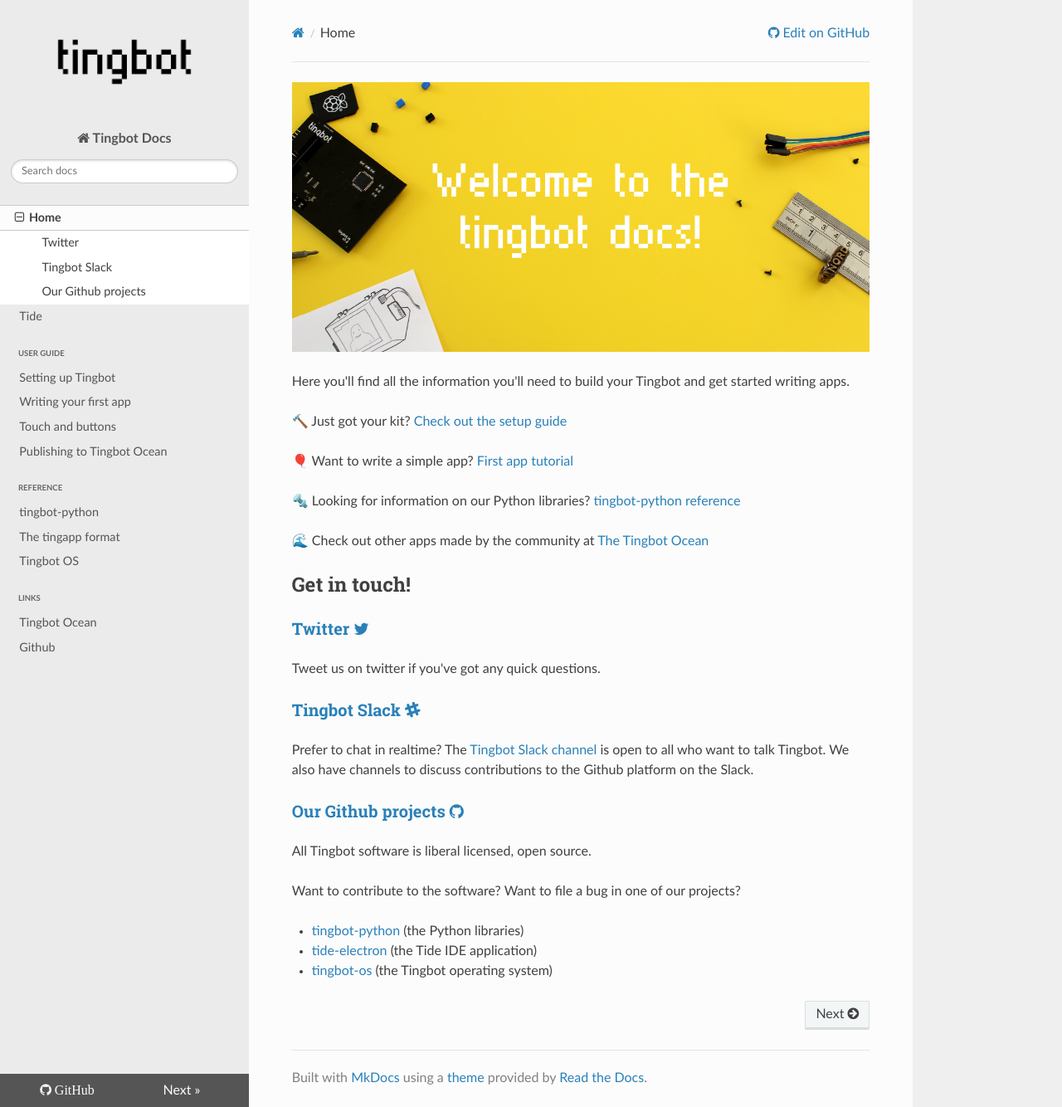
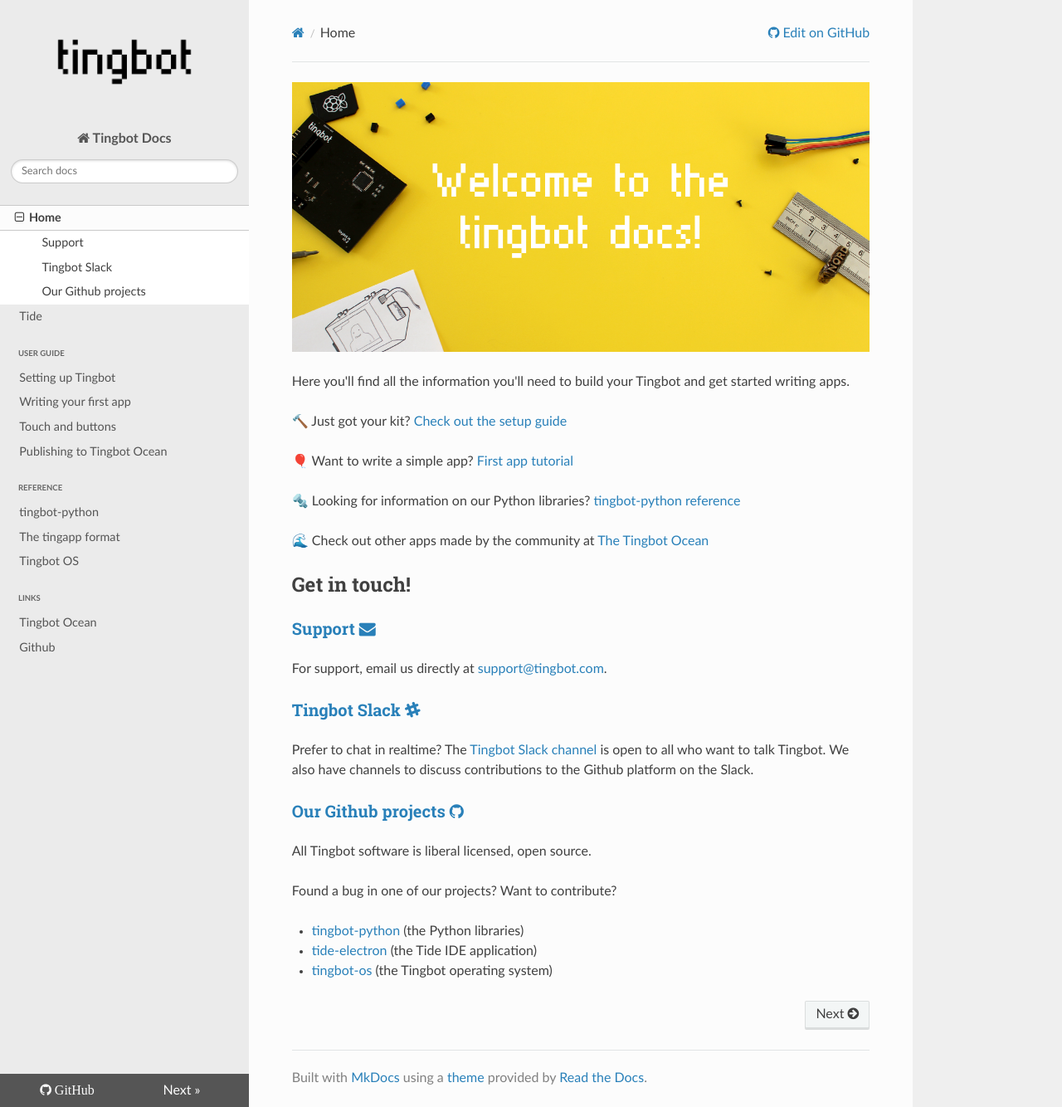
Before and after one commit to tingbot/tingbot-docs, an MkDocs documentation site: the page built from docs/index.md, in a window 1280 px wide and 1334 px high. Shown: the whole window at 83% size. Built offline with MkDocs 1.6.1, drawn with Linux system fonts in a browser that asks for light colours; nearby versions of some CDN libraries; old or Windows-style settings are respelled for this version of MkDocs.

Commit message:
Change contact from Twitter to support email

```diff
--- a/docs/index.md
+++ b/docs/index.md
@@ -18,9 +18,9 @@
 [The forum](http://forum.tingbot.com) is a great place to ask for help when you're getting started. Ask your questions here so they can be picked up by Google!
  -->
 
-### [Twitter <i class="fa fa-twitter" aria-hidden="true"></i>](http://twitter.com/thetingbot)
+### [Support <i class="fa fa-envelope" aria-hidden="true"></i>](mailto:support@tingbot.com)
 
-Tweet us on twitter if you've got any quick questions.
+For support, email us directly at [support@tingbot.com](mailto:support@tingbot.com).
 
 ### [Tingbot Slack <i class="fa fa-slack" aria-hidden="true"></i>](http://slack.tingbot.com)
 
@@ -30,7 +30,7 @@
 
 All Tingbot software is liberal licensed, open source.
 
-Want to contribute to the software? Want to file a bug in one of our projects?
+Found a bug in one of our projects? Want to contribute?
 
 - [tingbot-python](https://github.com/tingbot/tingbot-python) (the Python libraries)
 - [tide-electron](https://github.com/tingbot/tide-electron) (the Tide IDE application)
```
